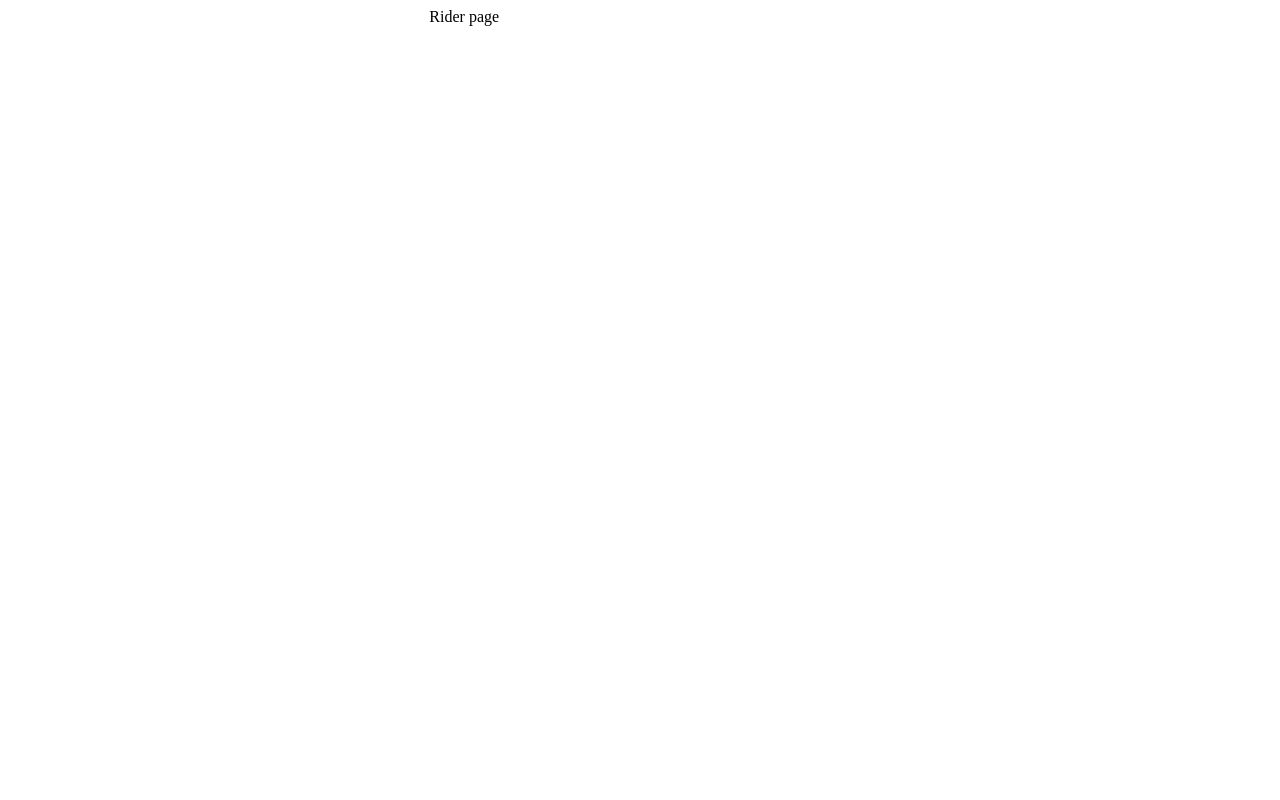
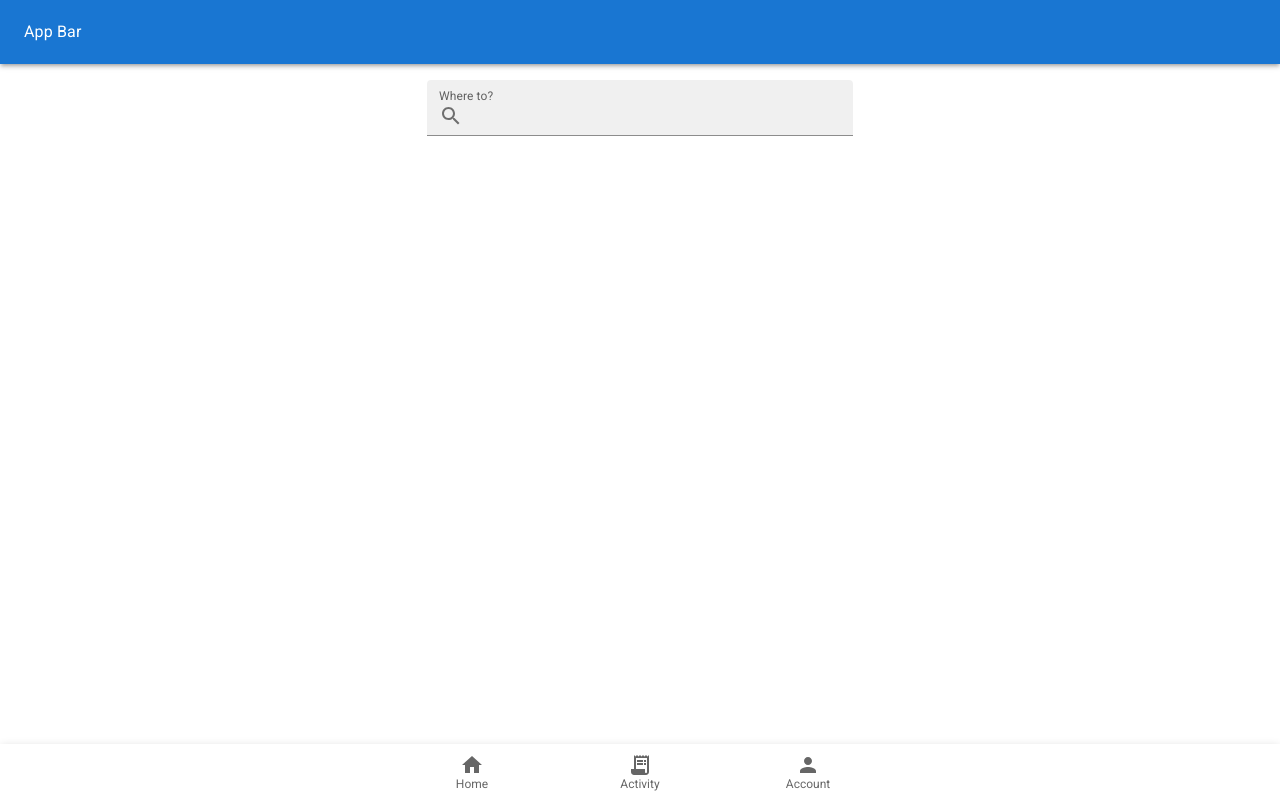
Before and after one commit to madalejo/goober-web-app, a Next.js app: page /rider in a window 1280 px wide. Built offline with nearby package versions, Linux system fonts and the light colour scheme.

Commit message:
Add rider components

```diff
--- a/src/app/globals.css
+++ b/src/app/globals.css
@@ -1,78 +1,3 @@
-:root {
-  --max-width: 1100px;
-  --border-radius: 12px;
-  --font-mono: ui-monospace, Menlo, Monaco, "Cascadia Mono", "Segoe UI Mono",
-    "Roboto Mono", "Oxygen Mono", "Ubuntu Monospace", "Source Code Pro",
-    "Fira Mono", "Droid Sans Mono", "Courier New", monospace;
-
-  --foreground-rgb: 0, 0, 0;
-  --background-start-rgb: 214, 219, 220;
-  --background-end-rgb: 255, 255, 255;
-
-  --primary-glow: conic-gradient(
-    from 180deg at 50% 50%,
-    #16abff33 0deg,
-    #0885ff33 55deg,
-    #54d6ff33 120deg,
-    #0071ff33 160deg,
-    transparent 360deg
-  );
-  --secondary-glow: radial-gradient(
-    rgba(255, 255, 255, 1),
-    rgba(255, 255, 255, 0)
-  );
-
-  --tile-start-rgb: 239, 245, 249;
-  --tile-end-rgb: 228, 232, 233;
-  --tile-border: conic-gradient(
-    #00000080,
-    #00000040,
-    #00000030,
-    #00000020,
-    #00000010,
-    #00000010,
-    #00000080
-  );
-
-  --callout-rgb: 238, 240, 241;
-  --callout-border-rgb: 172, 175, 176;
-  --card-rgb: 180, 185, 188;
-  --card-border-rgb: 131, 134, 135;
-}
-
-@media (prefers-color-scheme: dark) {
-  :root {
-    --foreground-rgb: 255, 255, 255;
-    --background-start-rgb: 0, 0, 0;
-    --background-end-rgb: 0, 0, 0;
-
-    --primary-glow: radial-gradient(rgba(1, 65, 255, 0.4), rgba(1, 65, 255, 0));
-    --secondary-glow: linear-gradient(
-      to bottom right,
-      rgba(1, 65, 255, 0),
-      rgba(1, 65, 255, 0),
-      rgba(1, 65, 255, 0.3)
-    );
-
-    --tile-start-rgb: 2, 13, 46;
-    --tile-end-rgb: 2, 5, 19;
-    --tile-border: conic-gradient(
-      #ffffff80,
-      #ffffff40,
-      #ffffff30,
-      #ffffff20,
-      #ffffff10,
-      #ffffff10,
-      #ffffff80
-    );
-
-    --callout-rgb: 20, 20, 20;
-    --callout-border-rgb: 108, 108, 108;
-    --card-rgb: 100, 100, 100;
-    --card-border-rgb: 200, 200, 200;
-  }
-}
-
 * {
   box-sizing: border-box;
   padding: 0;
@@ -94,14 +19,3 @@ body {
     )
     rgb(var(--background-start-rgb));
 }
-
-a {
-  color: inherit;
-  text-decoration: none;
-}
-
-@media (prefers-color-scheme: dark) {
-  html {
-    color-scheme: dark;
-  }
-}
--- a/src/app/layout.tsx
+++ b/src/app/layout.tsx
@@ -1,7 +1,8 @@
 import type { Metadata } from "next"
 import '@fontsource/roboto'
-//import "./globals.css"
+import "./globals.css"
 import Grid from "@mui/material/Unstable_Grid2/Grid2"
+import { CssBaseline } from "@mui/material"
 
 export const metadata: Metadata = {
   title: "Goober",
@@ -16,6 +17,7 @@ export default function RootLayout({
   return (
     <html lang="en">
       <body>
+        <CssBaseline />
         <Grid container>
           <Grid xs={12}>
             {children}
--- /dev/null
+++ b/src/app/lib/definitions.ts
@@ -0,0 +1,11 @@
+/*
+* Contains defintions of all sorts of data for MVP
+*/
+
+import { SvgIconTypeMap } from "@mui/material"
+import { OverridableComponent } from "@mui/material/OverridableComponent"
+
+export type AppNavigation = {
+    label: string
+    icon: OverridableComponent<SvgIconTypeMap>
+}
--- /dev/null
+++ b/src/app/lib/placeholder-data.ts
@@ -0,0 +1,20 @@
+import { AppNavigation } from "@/app/lib/definitions"
+
+import HomeIcon from '@mui/icons-material/Home'
+import ReceiptLongIcon from '@mui/icons-material/ReceiptLong'
+import PersonIcon from '@mui/icons-material/Person'
+
+export const navObj:AppNavigation[] = [
+    {
+        label: "Home",
+        icon: HomeIcon,
+    },
+    {
+        label: "Activity",
+        icon: ReceiptLongIcon,
+    },
+    {
+        label: "Account",
+        icon: PersonIcon
+    }
+]
--- a/src/app/rider/layout.tsx
+++ b/src/app/rider/layout.tsx
@@ -1,11 +1,23 @@
 import { JSX, ReactNode } from "react"
 import Grid from "@mui/material/Unstable_Grid2/Grid2"
+
+// Navigation Components
+import AppBar from "@/app/ui/rider/app-bar"
+import NavBar from "@/app/ui/rider/nav-bar"
 
 const Layout = ({ children } : { children: ReactNode}): JSX.Element => {
     return (
         <Grid container justifyContent="center">
-            <Grid xs={12} md={4}>
-                <>{ children }</>
+            <Grid xs={12}>
+                <AppBar />
+            </Grid>
+            <Grid xs={12} md={4} sx={{ m: 2 }}>
+                <>
+                    { children }
+                </>
+            </Grid>
+            <Grid xs={12}>
+                <NavBar />
             </Grid>
         </Grid>
     )
--- a/src/app/rider/page.tsx
+++ b/src/app/rider/page.tsx
@@ -1,10 +1,23 @@
 import { FC, JSX } from "react"
+
 import Grid from "@mui/material/Unstable_Grid2/Grid2"
+import { InputAdornment, TextField } from "@mui/material"
+import SearchIcon from '@mui/icons-material/Search'
 
 const Page: FC = (): JSX.Element => {
     return (
         <>
-            Rider page
+            <TextField
+                label="Where to?"
+                variant="filled"
+                fullWidth
+                InputProps={{
+                    startAdornment:
+                    <InputAdornment position="start">
+                        <SearchIcon />
+                    </InputAdornment>
+                }}
+            />
         </>
     )
 }
--- /dev/null
+++ b/src/app/ui/rider/app-bar.tsx
@@ -0,0 +1,17 @@
+import { FC, JSX } from "react"
+import { AppBar as TopBar, Toolbar } from "@mui/material"
+
+const AppBar: FC = (): JSX.Element => {
+    return (
+        <TopBar
+            position="static"
+            elevation={3}
+        >
+            <Toolbar>
+                App Bar
+            </Toolbar>
+        </TopBar>
+    )
+}
+
+export default AppBar
--- /dev/null
+++ b/src/app/ui/rider/nav-bar.tsx
@@ -0,0 +1,34 @@
+import { FC, JSX } from "react"
+import { BottomNavigation, BottomNavigationAction, Paper } from "@mui/material"
+
+import { navObj } from "@/app/lib/placeholder-data"
+
+const NavBar: FC = (): JSX.Element => {
+    return (
+        <Paper
+            sx={{
+                position: "fixed",
+                bottom: 0,
+                left: 0,
+                right: 0,
+            }}
+            elevation={3}
+        >
+            <BottomNavigation
+                showLabels
+            >
+                {
+                    navObj.map((value, idx) => (
+                        <BottomNavigationAction
+                            key={idx}
+                            label={value.label}
+                            icon={<value.icon />}
+                        />
+                    ))
+                }
+            </BottomNavigation>
+        </Paper>
+    )
+}
+
+export default NavBar
```
